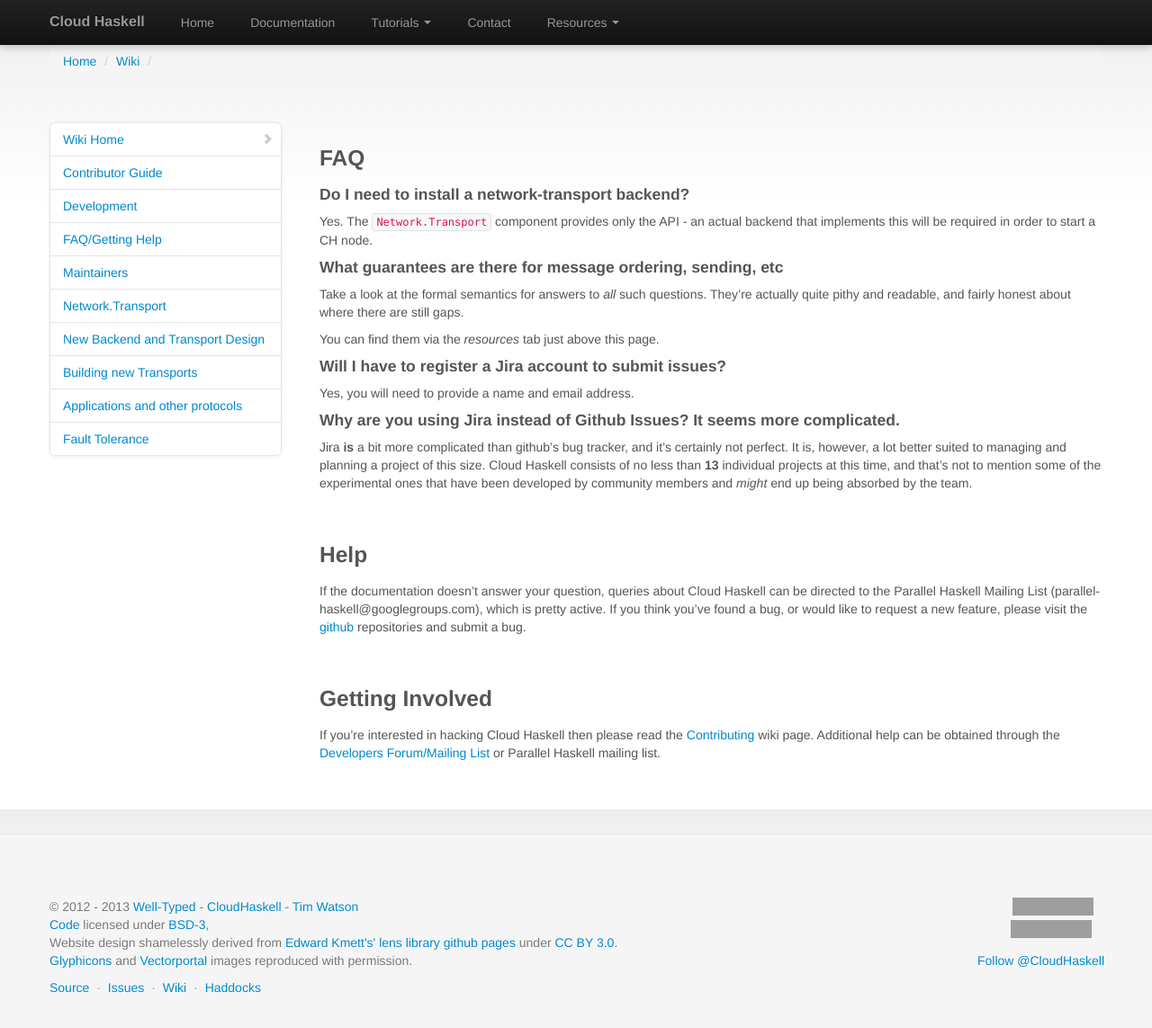
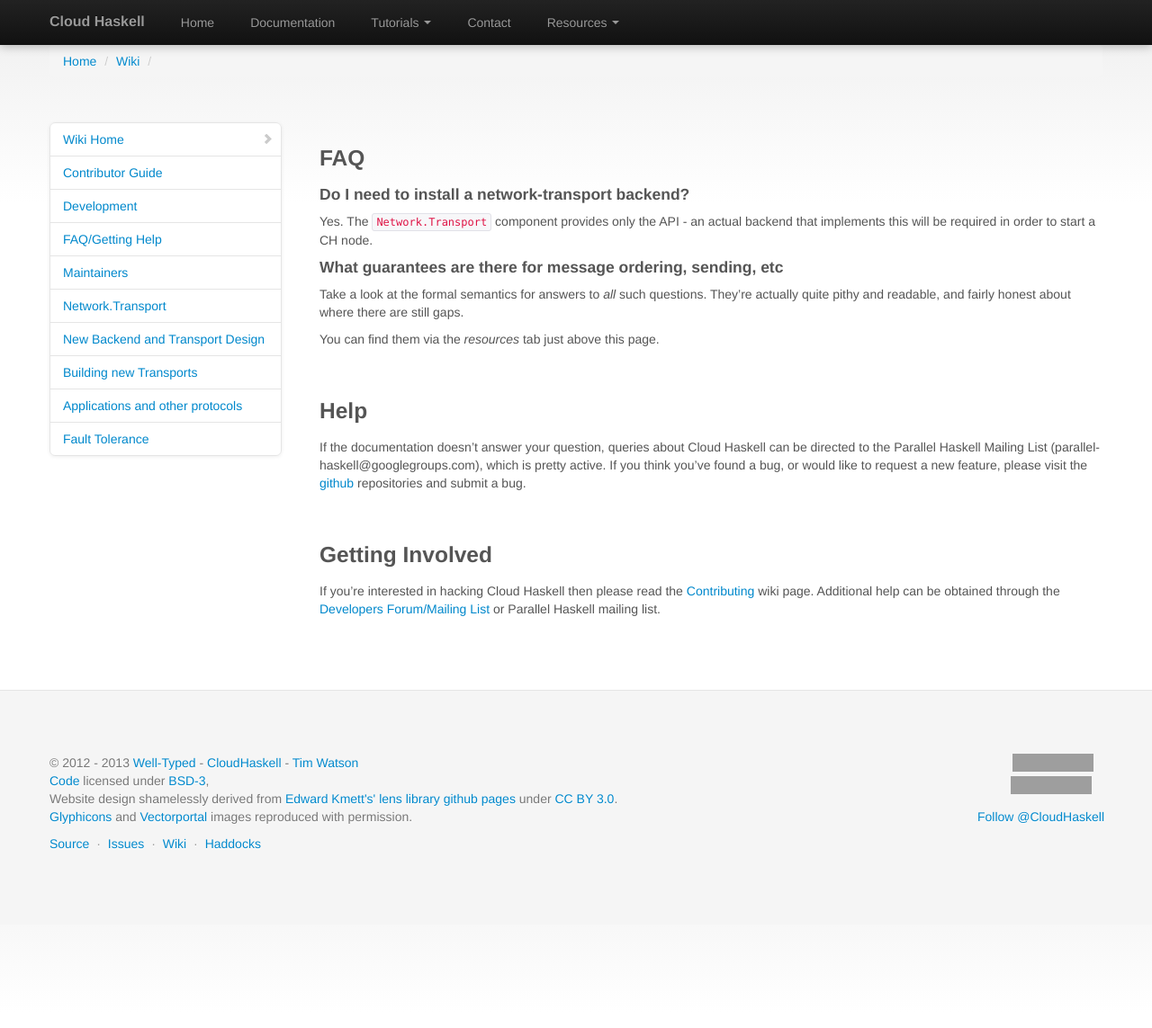
Before and after one commit to haskell-distributed/distributed-process, a Jekyll site: the page built from wiki/faq.md, in a window 1280 px wide and 1188 px high. Shown: the top 1143 px of the window at 90% size. Built offline with Jekyll 4.4.1, drawn with Linux system fonts in a browser that asks for light colours; comment, search, counter and statistics services are not loaded; grey boxes are pictures that could not be loaded.

Commit message:
remove references to Jira from the wiki
according to 3b49b2465cb28ce9877c250c7e64b3795292e93c, issues are
now handled in the github issue tracker of each repository, so those
bits were outdated.

```diff
--- a/wiki/faq.md
+++ b/wiki/faq.md
@@ -19,19 +19,6 @@ there are still gaps.
 
 You can find them via the *resources* tab just above this page.
 
-#### Will I have to register a Jira account to submit issues?
-
-Yes, you will need to provide a name and email address.
-
-#### Why are you using Jira instead of Github Issues? It seems more complicated.
-
-Jira **is** a bit more complicated than github's bug tracker, and it's certainly
-not perfect. It is, however, a lot better suited to managing and planning a
-project of this size. Cloud Haskell consists of no less than **13** individual
-projects at this time, and that's not to mention some of the experimental ones
-that have been developed by community members and *might* end up being absorbed
-by the team.
-
 ### Help
 
 If the documentation doesn't answer your question, queries about Cloud Haskell
```
Also changed, not shown: wiki/maintainers.md (+2 -2 lines).
